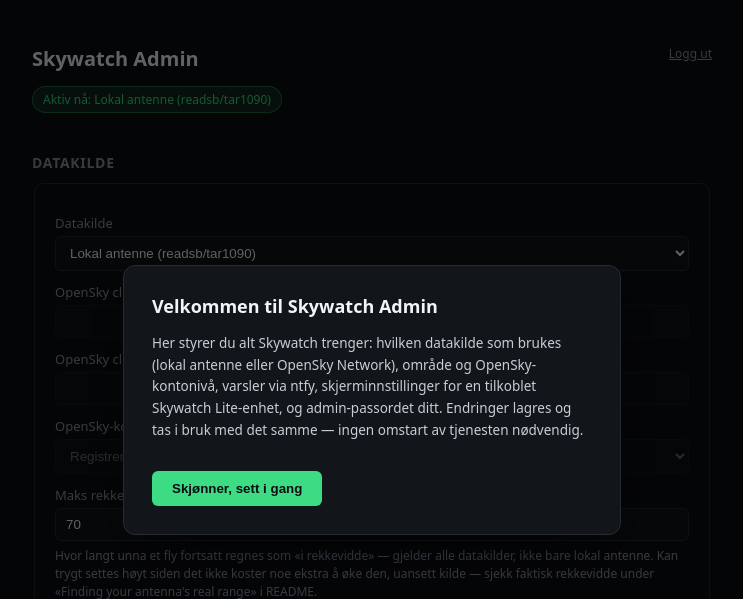
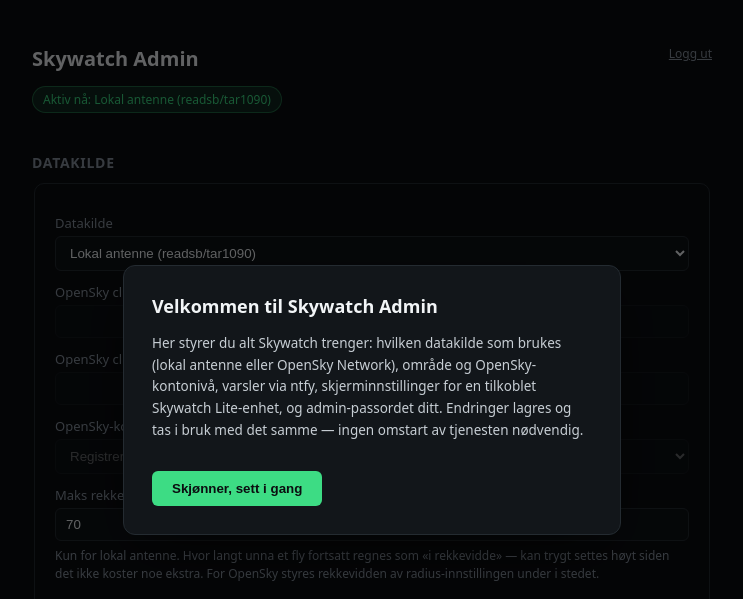
Before and after one commit to Kgrande93/skywatch, a Flask app: page /admin/ in a window 1280 px wide. Shown: the top 599 px of the page, without its empty margins (268-1011 px from the left). Run offline with Flask 3, Linux system fonts and the light colour scheme; the visitor is signed in with stand-in values (Sample User, id 1); data that the repository does not hold is empty; parts of the project's set-up code (start-up, migrations or seed data) failed here and were passed over; some libraries are stand-ins or nearby versions.

Commit message:
Fix range model: max range only applies to local antenna, OpenSky range comes from radius only

```diff
--- a/app.py
+++ b/app.py
@@ -52,7 +52,15 @@ MAX_RANGE_KM_ENV_DEFAULT = float(os.environ.get("MAX_RANGE_KM", "70"))
 
 
 def get_max_range_km():
-    """Same settings-first, env-fallback pattern as get_receiver_location()."""
+    """Only meaningful for local antenna mode. For OpenSky, range is
+    already defined by the query itself - the area radius (opensky_all)
+    or your own receiver's physical coverage (opensky_own) - so applying
+    an extra distance cutoff on top would just be a second, confusing
+    definition of "range" fighting the first one. Returns None for
+    OpenSky sources, meaning "no additional cutoff"."""
+    source = settings_module.get_settings().get("data_source", "local")
+    if source != "local":
+        return None
     val = settings_module.get_settings().get("max_range_km")
     return float(val) if val is not None else MAX_RANGE_KM_ENV_DEFAULT
 # ANTENNA_LOCATION_TEXT retired - no longer meaningful now that the data
@@ -578,7 +586,8 @@ def poll_once():
             "altitude_ft": alt,
         })
 
-        if dist <= get_max_range_km():
+        max_range = get_max_range_km()
+        if max_range is None or dist <= max_range:
             candidates.append((dist, ac))
 
     # Drop tracking for any hex no longer showing ground status - it
--- a/i18n.py
+++ b/i18n.py
@@ -66,7 +66,7 @@ STRINGS = {
         "admin_local_url_note": "Kun brukt når datakilden er lokal antenne. Standard: http://127.0.0.1/tar1090/data/aircraft.json",
         "admin_timezone": "Tidssone",
         "admin_timezone_note": "IANA-tidssonenavn, f.eks. Europe/Oslo. Brukes til sesongfunksjoner (snø, julenissen, fyrverkeri) slik at de trigges til riktig lokalt tidspunkt.",
-        "admin_max_range_note": "Hvor langt unna et fly fortsatt regnes som «i rekkevidde» — gjelder alle datakilder, ikke bare lokal antenne. Kan trygt settes høyt siden det ikke koster noe ekstra å øke den, uansett kilde — sjekk faktisk rekkevidde under «Finding your antenna's real range» i README.",
+        "admin_max_range_note": "Kun for lokal antenne. Hvor langt unna et fly fortsatt regnes som «i rekkevidde» — kan trygt settes høyt siden det ikke koster noe ekstra. For OpenSky styres rekkevidden av radius-innstillingen under i stedet.",
         "admin_area_irrelevant": "Brukes kun når datakilden er «OpenSky — område». Har ingen effekt for lokal antenne eller din egen OpenSky-mottaker.",
         "admin_radius": "Radius",
         "admin_stat_area": "km² areal",
@@ -152,7 +152,7 @@ STRINGS = {
         "admin_local_url_note": "Only used when the data source is local antenna. Default: http://127.0.0.1/tar1090/data/aircraft.json",
         "admin_timezone": "Timezone",
         "admin_timezone_note": "IANA timezone name, e.g. Europe/Oslo. Used for seasonal features (snow, Santa, fireworks) so they trigger at the right local moment.",
-        "admin_max_range_note": "How far away an aircraft still counts as \"in range\" — applies to every data source, not just local antenna. Safe to set high since increasing it costs nothing extra regardless of source — check your antenna's real range under \"Finding your antenna's real range\" in the README.",
+        "admin_max_range_note": "Local antenna only. How far away an aircraft still counts as \"in range\" — safe to set high since it costs nothing extra. For OpenSky, range is controlled by the radius setting below instead.",
         "admin_area_irrelevant": "Only used when the data source is \"OpenSky — area query\". It has no effect for local antenna or your own OpenSky receiver.",
         "admin_radius": "Radius",
         "admin_stat_area": "km² area",
--- a/templates/admin_dashboard.html
+++ b/templates/admin_dashboard.html
@@ -98,13 +98,15 @@ document.getElementById('introDismiss').addEventListener('click', () => {
         <option value="feeder" {% if settings.opensky_tier == 'feeder' %}selected{% endif %}>{{ t.admin_tier_feeder }}</option>
       </select>
 
-      <label>{{ t.admin_max_range }}</label>
-      <input type="number" name="max_range_km" min="1" step="1" value="{{ settings.max_range_km or 70 }}">
-      <div class="field-note">{{ t.admin_max_range_note }}</div>
+      <div id="localOnlySection">
+        <label>{{ t.admin_max_range }}</label>
+        <input type="number" name="max_range_km" min="1" step="1" value="{{ settings.max_range_km or 70 }}" id="maxRangeInput">
+        <div class="field-note">{{ t.admin_max_range_note }}</div>
 
-      <label>{{ t.admin_local_url }}</label>
-      <input type="text" name="aircraft_json_url" value="{{ settings.aircraft_json_url or '' }}" placeholder="http://127.0.0.1/tar1090/data/aircraft.json">
-      <div class="field-note">{{ t.admin_local_url_note }}</div>
+        <label>{{ t.admin_local_url }}</label>
+        <input type="text" name="aircraft_json_url" value="{{ settings.aircraft_json_url or '' }}" placeholder="http://127.0.0.1/tar1090/data/aircraft.json" id="localUrlInput">
+        <div class="field-note">{{ t.admin_local_url_note }}</div>
+      </div>
     </fieldset>
 
     <h2>{{ t.admin_area }}</h2>
@@ -286,6 +288,15 @@ function updateSourceUI(){
   radiusSection.style.opacity = areaMatters ? '1' : '0.4';
   radiusSection.style.pointerEvents = areaMatters ? 'auto' : 'none';
 
+  // Max range / local URL only make sense for local antenna mode - for
+  // OpenSky, range is already defined by the radius (area query) or the
+  // receiver's own physical coverage (own receiver), so this would just
+  // be a second, conflicting definition of "range".
+  const isLocal = (source === 'local');
+  const localSection = document.getElementById('localOnlySection');
+  localSection.style.opacity = isLocal ? '1' : '0.4';
+  localSection.style.pointerEvents = isLocal ? 'auto' : 'none';
+
   activeSourceBadge.textContent = {{ t.admin_currently_active | tojson }} + ': ' + (SOURCE_LABELS[source] || source);
 }
 dataSourceSelect.addEventListener('change', () => { updateSourceUI(); updateEstimate(); });
```
Also changed, not shown: README.md.
